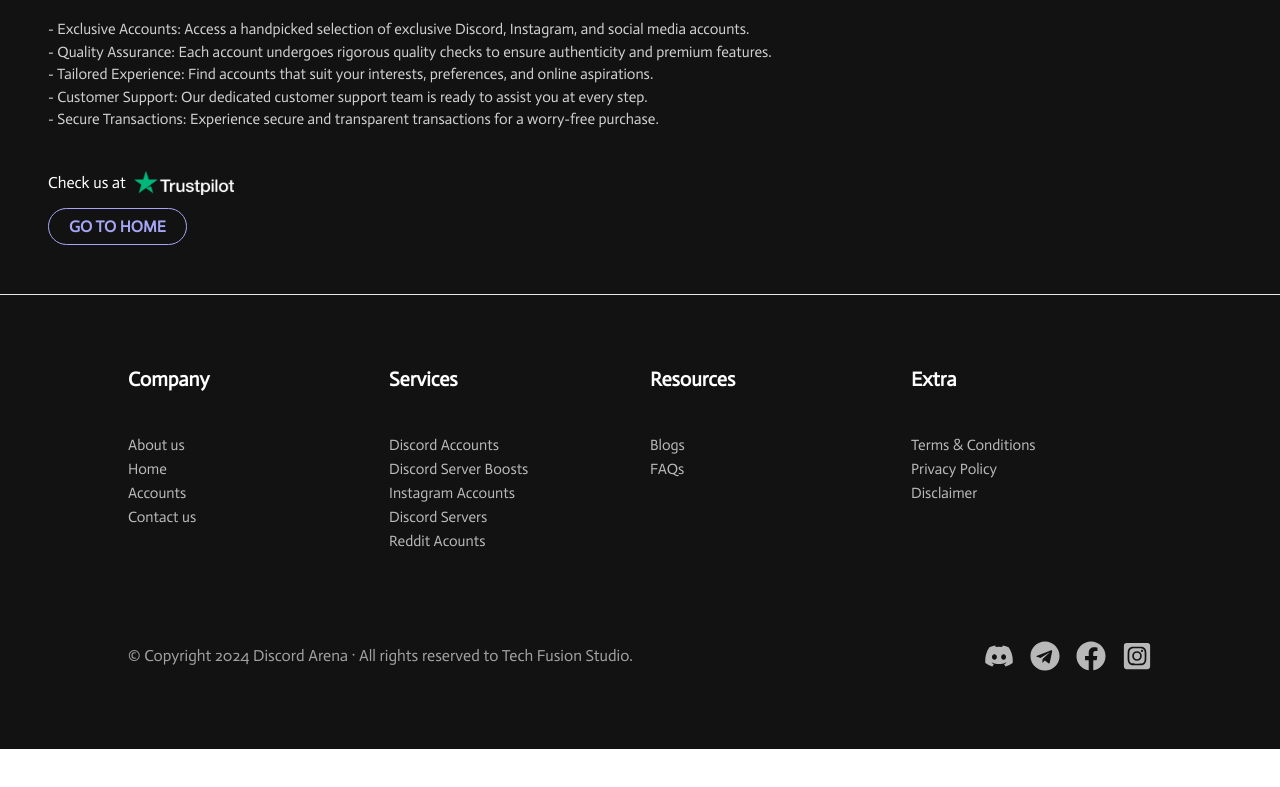
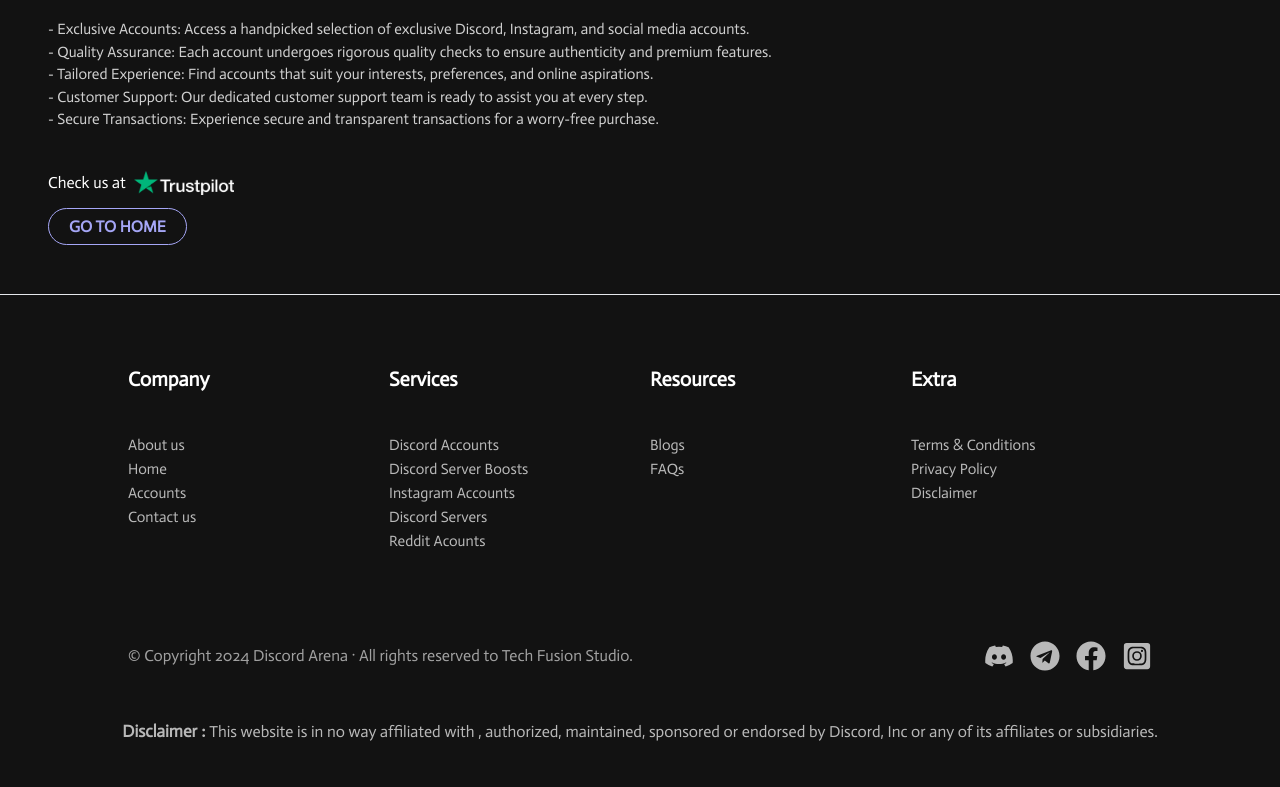
Before and after one commit to enggsatyamraj/CSET301_Assignment, a Next.js app: page /aboutus in a window 1280 px wide. Shown: the part 1102-1889 px from the top of the page. Before the commit the page ends 1851 px from the top, so only its background shows below. Built offline with nearby package versions, Linux system fonts and the light colour scheme.

Commit message:
added the disclaimer part

```diff
--- a/src/components/Footer.jsx
+++ b/src/components/Footer.jsx
@@ -171,6 +171,9 @@ const Footer = () => {
             </Link>
           </div>
         </div>
+        <p className="opacity-70 px-4 text-[16px] text-center mt-10">
+          <span className="font-extrabold text-[17px]">Disclaimer : </span>This website is in no way affiliated with , authorized, maintained, sponsored or endorsed by Discord, Inc or any of its affiliates or subsidiaries.
+        </p>
       </div>
     </div>
   );
```
